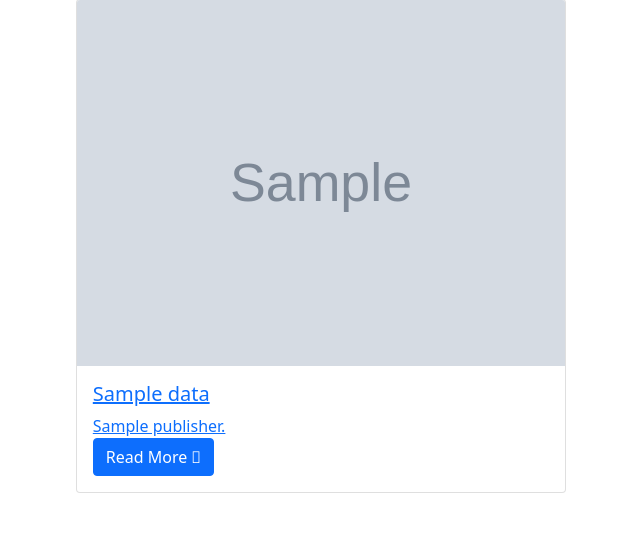
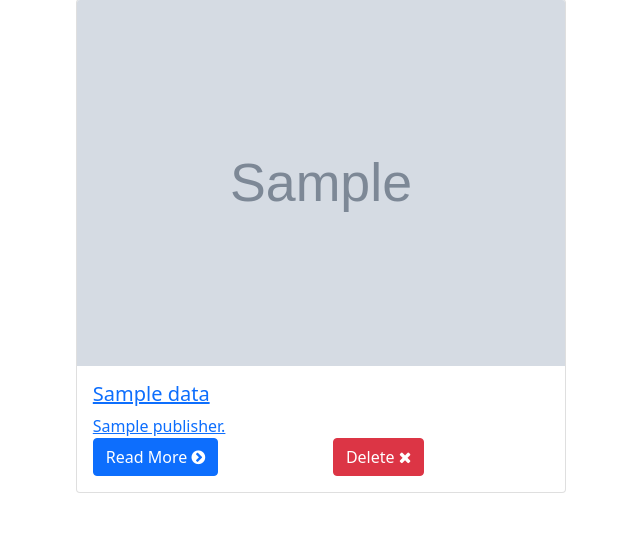
Before and after one commit to BrianNgeno/MVC_Explained, a Django app: template blog/templates/main/blog.html in a window 1280 px wide. Shown: the part 113-651 px from the top of the page, without its empty margins (62-702 px from the left). Run offline with Django 3.2, Linux system fonts and the light colour scheme; the template is opened without the code that fills it: most values are stand-ins (such as "Sample title", 1, 10 or a date in 2020); grey boxes marked "Sample" are stand-in pictures; data that the repository does not hold is empty; some libraries are stand-ins or nearby versions.

Commit message:
updated delete button on repository

```diff
--- a/blog/templates/main/blog.html
+++ b/blog/templates/main/blog.html
@@ -19,7 +19,15 @@
 
                         <h5 class="card-title">{{data.title}}</h5>
                         <p class="card-text">{{data.publisher}}.</p>
-                        <a href="{{ data.get_absolute_url }}" class="btn btn-primary">Read More   <i class="fab fa-chevron-circle-right"></i></a>
+                        <div class="row">
+                            <div class="col-md-6">
+                                <a href="{{ data.get_absolute_url }}" class="btn btn-primary">Read More   <i class="fa fa-chevron-circle-right"></i></a>
+                            </div>
+                            <div class="col-md-6">
+                                <a href="{{ data.get_absolute_url }}" class="btn btn-danger">Delete   <i class="fa fa-remove"></i></a>
+                            </div>
+                        </div>
+
                     </div>
                 </div>
             </a>
--- a/blog/templates/main/navbar.html
+++ b/blog/templates/main/navbar.html
@@ -1,10 +1,12 @@
 <nav class="navbar navbar-dark bg-dark">
     <div class="container-fluid">
-        <a class="navbar-brand" href="">Brian Blog</a>
+
+        <a class="navbar-brand" href="{% url 'blog'%}">Brian Blog</a>
         <a href=""> <button class="btn btn-primary btn-sm"> <i class="fa fa-plus"></i> Add Blog</button></a>
         <form class="d-flex">
             <input class="form-control me-2" type="search" placeholder="Search" aria-label="Search">
             <input class="btn btn-primary" type="submit" value="search">
         </form>
+
     </div>
 </nav>
--- a/blog/templates/main/singleblog.html
+++ b/blog/templates/main/singleblog.html
@@ -82,7 +82,7 @@
                                                     <h6>{{data.time_created}}</h6>
                                                 </div>
                                                 <div class="col-md-12">
-                                                    <a href="{{ data.get_absolute_url }}" class="btn-card">Read</a>
+                                                    <a href="{{ data.get_absolute_url }}" class="btn-card btn btn-primary">Start Read</a>
                                                 </div>
                                             </div>
                                         </div>
--- a/static/css/style.css
+++ b/static/css/style.css
@@ -8,4 +8,5 @@
 
 .mini-spacer{
     margin-top: 5%;
+    padding: 2%;
 }
```
